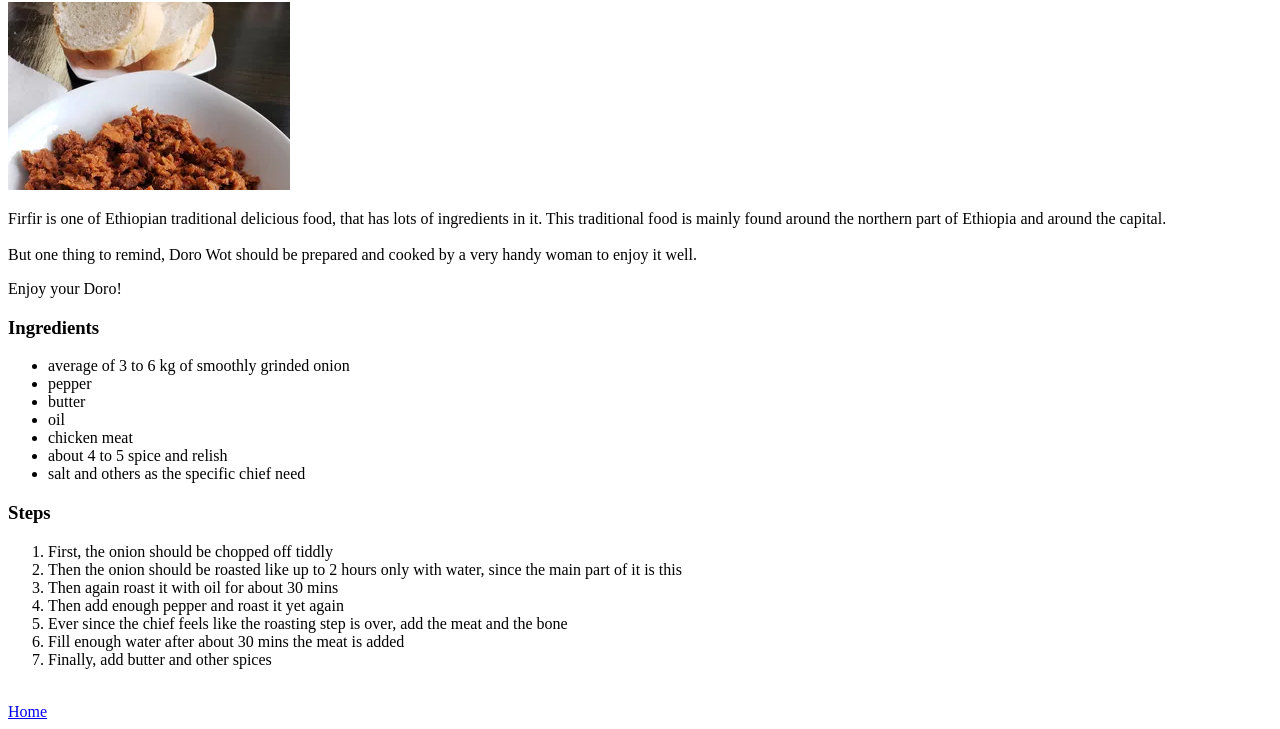
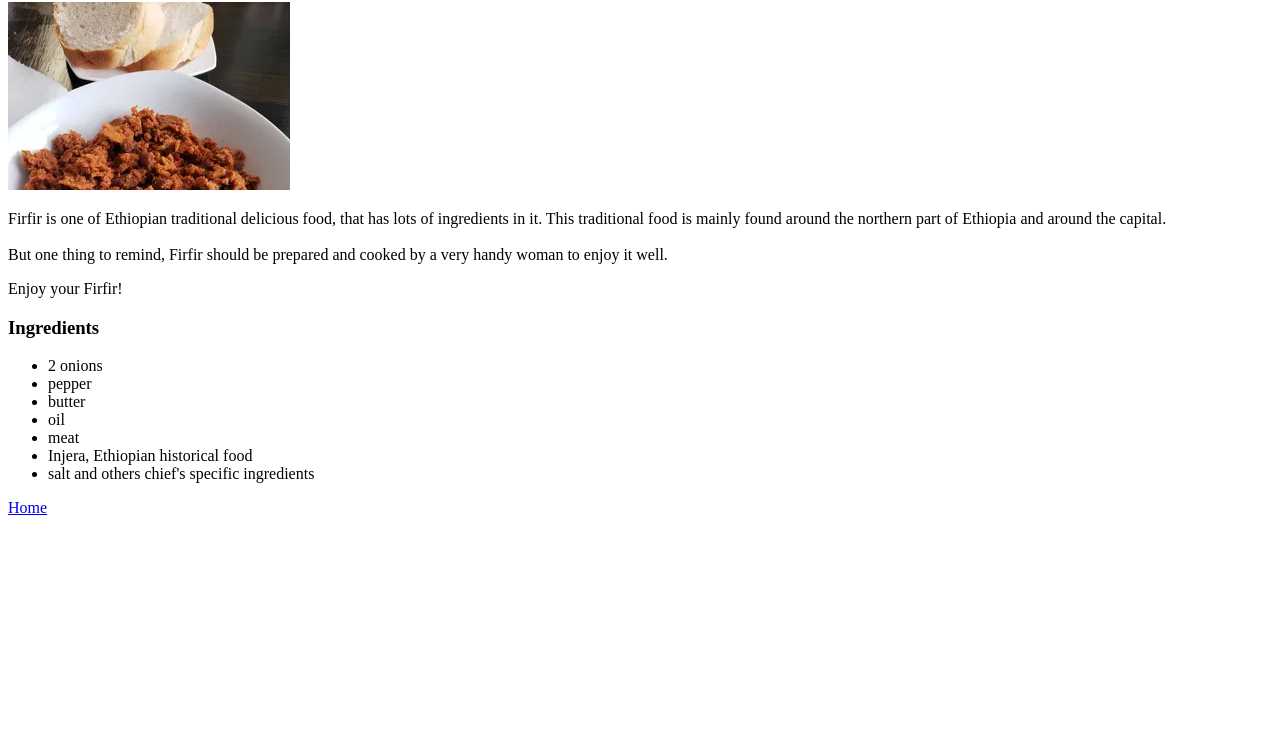
Before and after one commit to Yitbarek-M/odin-recipes, a plain HTML site: page recipes/firfir.html in a window 1280 px wide. Shown: the part 78-807 px from the top of the page. Drawn offline with Linux system fonts and the light colour scheme.

Commit message:
Edit some of the descriptions of the recipes

```diff
--- a/recipes/firfir.html
+++ b/recipes/firfir.html
@@ -10,30 +10,21 @@
     <img src="/img/firfir.jpg" alt="Image of the Firfir">
     <p>Firfir is one of Ethiopian traditional delicious food, that has lots of ingredients in it.
        This traditional food is mainly found around the northern part of Ethiopia and around the capital.<br><br>
-       But one thing to remind, Doro Wot should be
+       But one thing to remind, Firfir should be
        prepared and cooked by a very handy woman to enjoy it well.
     </p>
-    <p>Enjoy your Doro!</p>
+    <p>Enjoy your Firfir!</p>
     <h3>Ingredients</h3>
     <ul>
-        <li>average of 3 to 6 kg of smoothly grinded onion</li>
+        <li>2 onions</li>
         <li>pepper</li>
         <li>butter</li>
         <li>oil</li>
-        <li>chicken meat</li>
-        <li>about 4 to 5 spice and relish</li>
-        <li>salt and others as the specific chief need</li>
+        <li>meat</li>
+        <li>Injera, Ethiopian historical food</li>
+        <li>salt and others chief's specific ingredients</li>
     </ul>
-    <h3>Steps</h3>
-    <ol>
-        <li>First, the onion should be chopped off tiddly</li>
-        <li>Then the onion should be roasted like up to 2 hours only with water, since the main part of it is this</li>
-        <li>Then again roast it with oil for about 30 mins</li>
-        <li>Then add enough pepper and roast it yet again</li>
-        <li>Ever since the chief feels like the roasting step is over, add the meat and the bone</li>
-        <li>Fill enough water after about 30 mins the meat is added</li>
-        <li>Finally, add butter and other spices </li>
-    </ol><br>
+
     <a href="/index.html">Home</a>
 </body>
 </html>
```
Also changed, not shown: recipes/kitfo.html (+5 -13 lines).
